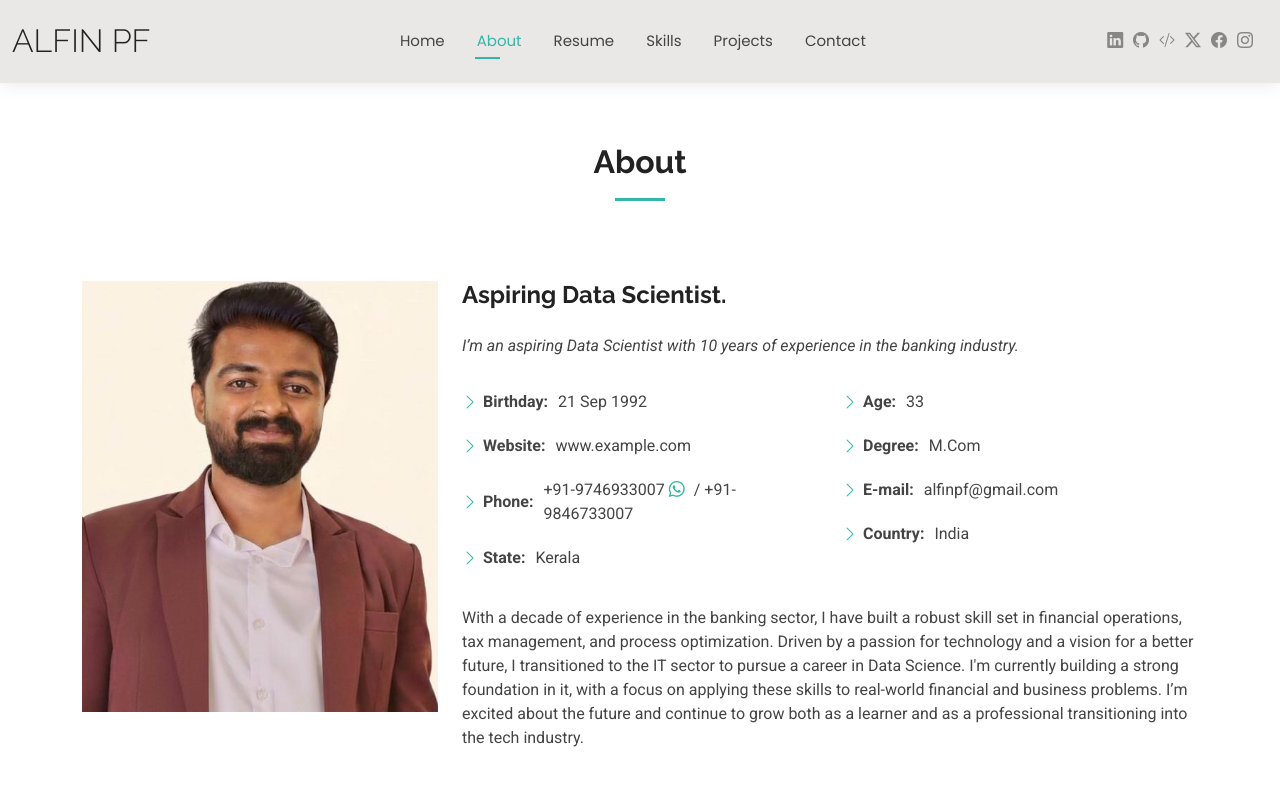
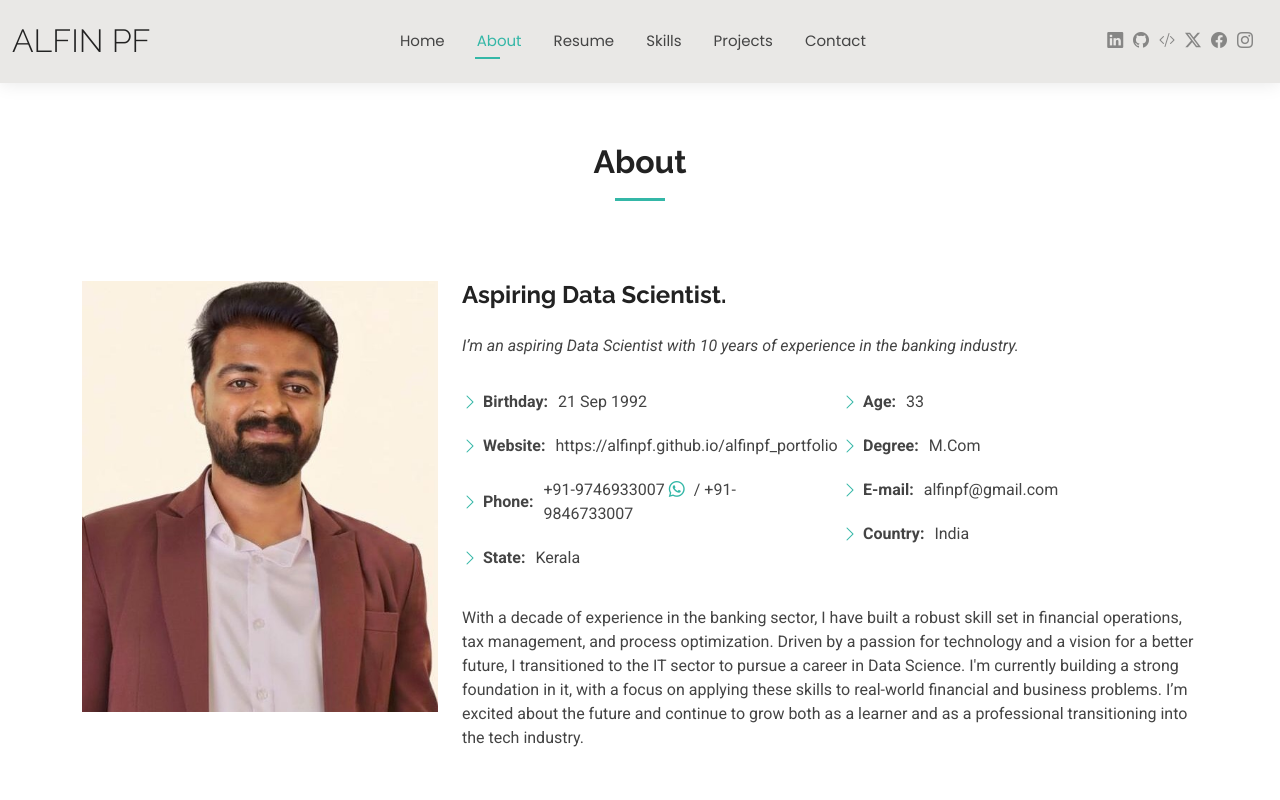
Before and after one commit to alfinpf/alfinpf_portfolio, a plain HTML site: page about.html in a window 1280 px wide. Shown: the top 800 px of the page. Drawn offline with Linux system fonts and the light colour scheme.

Commit message:
updated website in about page.

```diff
--- a/about.html
+++ b/about.html
@@ -100,7 +100,9 @@
               <div class="col-lg-6">
                 <ul>
                   <li><i class="bi bi-chevron-right"></i> <strong>Birthday:</strong> <span>21 Sep 1992</span></li>
-                  <li><i class="bi bi-chevron-right"></i> <strong>Website:</strong> <span>www.example.com</span></li>
+                  <li><i class="bi bi-chevron-right"></i> <strong>Website:</strong>
+                    <span>https://alfinpf.github.io/alfinpf_portfolio</span>
+                  </li>
                   <li><i class="bi bi-chevron-right"></i> <strong>Phone:</strong> <span>+91-9746933007 <i
                         class="bi bi-whatsapp"></i> /
                       +91-9846733007</span></li>
```
